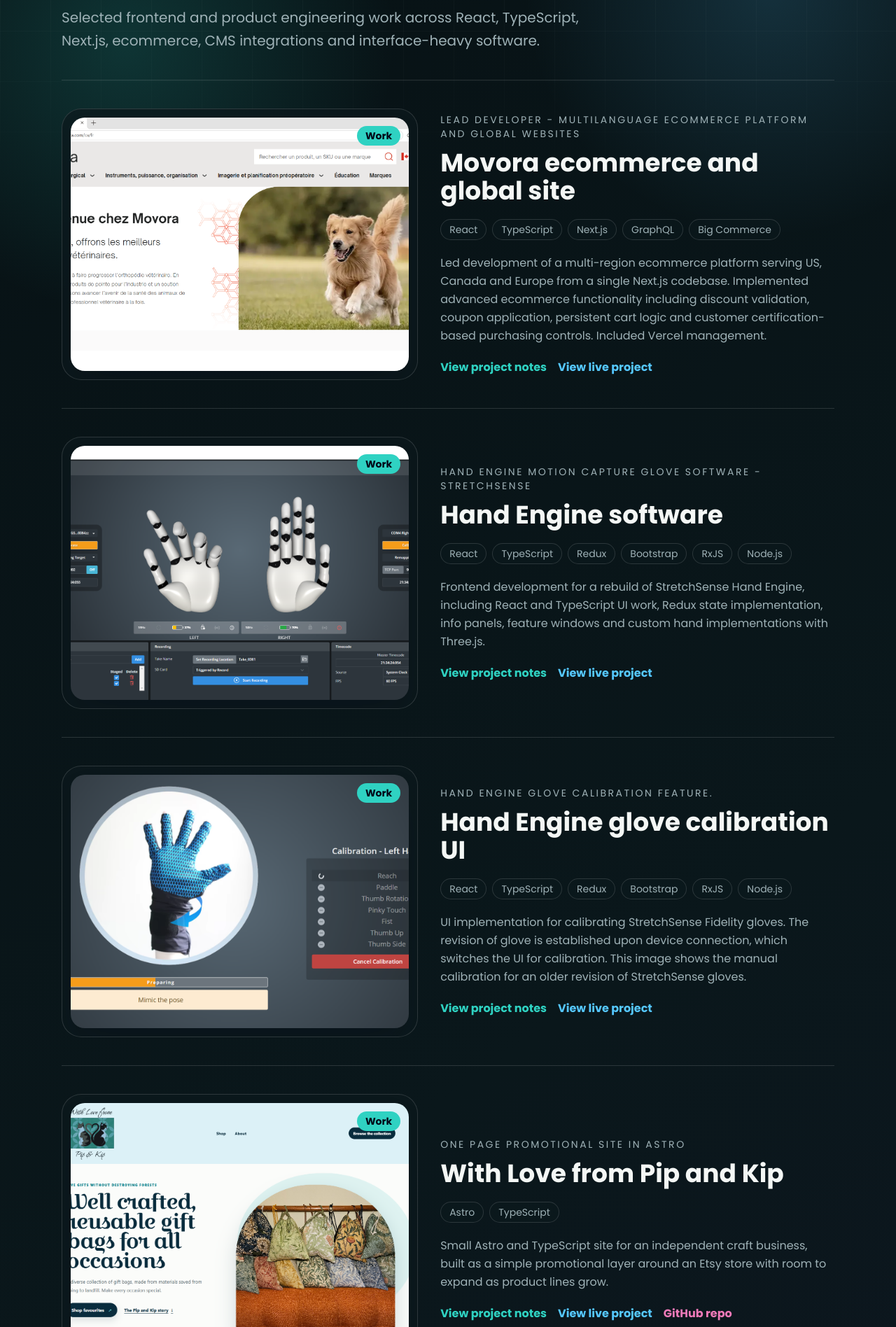
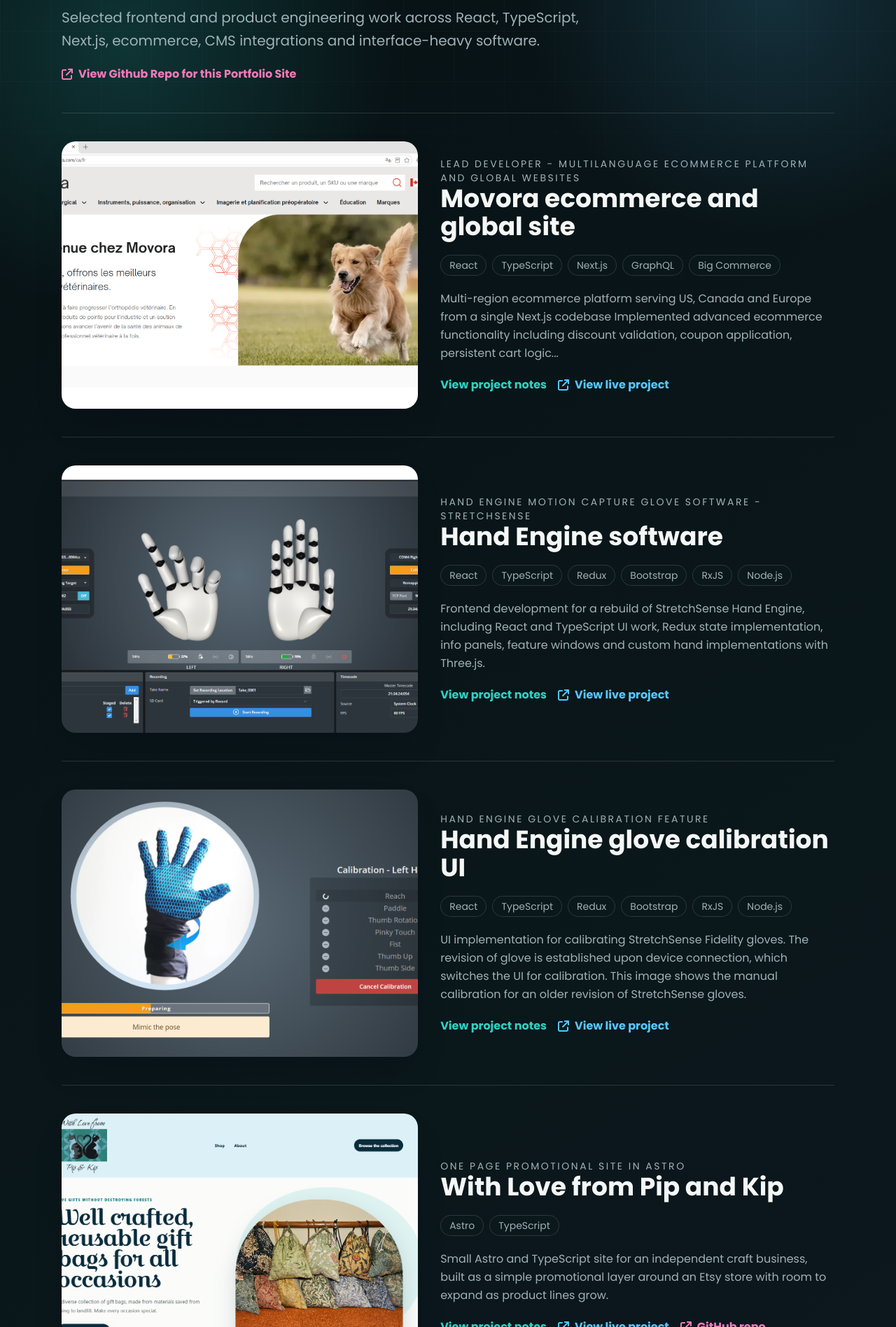
Before and after one commit to Floony7/next-blog-portfolio-2024, a Next.js app: page /portfolio in a window 1280 px wide. Shown: the part 244-2140 px from the top of the page at 70% size. Built offline with nearby package versions, Linux system fonts and the light colour scheme.

Commit message:
Add ColorLink and ImageView components, update project and portfolio pages

```diff
--- a/src/app/portfolio/[shortName]/page.tsx
+++ b/src/app/portfolio/[shortName]/page.tsx
@@ -1,5 +1,6 @@
 import { projectsData } from "@/data";
 import ReturnLink from "@/components/return-link";
+import ImageView from "@/components/image-view";
 
 export default async function ProjectPage({
   params,
@@ -8,7 +9,7 @@
 }) {
   const { shortName } = params;
   const project = projectsData.find((p) => p.shortName === shortName);
-  const { title, description, paragraphs } = project || {};
+  const { title, description, paragraphs, img } = project || {};
 
   return (
     <section className="site-width mb-16 mt-14 project-details">
@@ -22,9 +23,19 @@
             <h1 className="mb-4 mt-3 text-4xl font-semibold sm:text-6xl">
               {title}
             </h1>
-            <p className="max-w-3xl text-xl leading-relaxed text-[var(--clr-muted)]">
+            <div className="mb-4 flex flex-col-reverse gap-4 sm:gap-6 md:flex-row">
+              <div className="flex flex-col justify-center">
+                <p className="relative max-w-3xl text-xl leading-relaxed text-[var(--clr-muted)] lg:before:absolute lg:before:-left-5 lg:before:-top-12 lg:before:font-serif lg:before:text-9xl lg:before:leading-none lg:before:text-[var(--clr-pink-accent)] lg:before:opacity-50 lg:before:content-['“']">
                   {description}
                 </p>
+              </div>
+
+              {img && (
+                <ImageView filename={img} title={title || "Project Image"} />
+              )}
+            </div>
+            <div className="mt-8">
+              <h3 className="text-xl font-semibold mb-2">Project details</h3>
               {paragraphs
                 ? paragraphs?.map((paragraph, index) => (
                     <p key={`${project.shortName}-paragraph-${index}`}>
@@ -33,6 +44,7 @@
                   ))
                 : null}
             </div>
+          </div>
         ) : (
           <h1>No such project</h1>
         )}
--- a/src/app/portfolio/page.tsx
+++ b/src/app/portfolio/page.tsx
@@ -1,3 +1,4 @@
+import ColorLink from "@/components/color-link";
 import PortfolioItem from "@/components/portfolio-item";
 import { projectsData } from "@/data";
 
@@ -16,6 +17,14 @@
           TypeScript, Next.js, ecommerce, CMS integrations and interface-heavy
           software.
         </p>
+        <p className="mt-5">
+          <ColorLink
+            href="https://github.com/Floony7/next-blog-portfolio-2024"
+            color="pink"
+            text="View Github Repo for this Portfolio Site"
+            isExternal={true}
+          />
+        </p>
         <div className="mt-10">
           {projectsData.map((project) => (
             <PortfolioItem key={project.id} project={project} />
--- /dev/null
+++ b/src/components/color-link.tsx
@@ -0,0 +1,33 @@
+import Link from "next/link";
+import { FaArrowUpRightFromSquare } from "react-icons/fa6";
+
+type LinkColor = "pink" | "teal" | "sky";
+
+const linkColorClasses: Record<LinkColor, string> = {
+  pink: "text-[var(--clr-pink-accent)]",
+  teal: "text-[var(--clr-teal-accent)]",
+  sky: "text-[var(--clr-sky-accent)]",
+};
+
+type Props = {
+  href: string;
+  color: LinkColor;
+  text: string;
+  isExternal?: boolean;
+};
+
+export default function ColorLink({ href, color, text, isExternal }: Props) {
+  const colorClass = linkColorClasses[color];
+
+  return (
+    <Link
+      href={href}
+      target={isExternal ? "_blank" : undefined}
+      rel="noopener noreferrer"
+      className={`inline-flex items-center gap-2 font-semibold ${colorClass} no-underline transition hover:text-[var(--clr-purple-hover)]`}
+    >
+      {isExternal ? <FaArrowUpRightFromSquare className="h-4 w-4" /> : null}
+      {text}
+    </Link>
+  );
+}
--- /dev/null
+++ b/src/components/image-view.tsx
@@ -0,0 +1,24 @@
+import Image from "next/image";
+
+type Props = {
+  filename: string;
+  title: string;
+  customHeight?: number;
+};
+
+export default function PortfolioItem({
+  filename,
+  title,
+  customHeight,
+}: Props) {
+  return (
+    <Image
+      className="rounded-[1.25rem] object-cover shadow-2xl shadow-slate-950/20"
+      src={`/images/portfolio/${filename}`}
+      alt={title}
+      width="600"
+      height={customHeight || 400}
+      priority={true}
+    />
+  );
+}
--- a/src/components/portfolio-item.tsx
+++ b/src/components/portfolio-item.tsx
@@ -1,6 +1,8 @@
 import { Project } from "@/data";
 import Link from "next/link";
 import Image from "next/image";
+import ColorLink from "./color-link";
+import type { ReactNode } from "react";
 
 export default function PortfolioItem(props: { project: Project }) {
   const {
@@ -22,10 +24,7 @@
       key={id}
       className="group grid gap-8 border-t border-[var(--clr-border)] py-10 lg:grid-cols-[minmax(0,0.95fr)_minmax(0,1.05fr)] lg:items-center"
     >
-      <Link
-        href={`/portfolio/${shortName}`}
-        className="relative block overflow-hidden rounded-[1.75rem] border border-[var(--clr-border)] bg-[var(--clr-surface)] p-3 transition duration-300 group-hover:-translate-y-1 group-hover:border-[var(--clr-sky-accent)]"
-      >
+      <ProjectNotesLink shortName={shortName}>
         <Image
           className="aspect-[4/3] w-full rounded-[1.25rem] object-cover shadow-2xl shadow-slate-950/20"
           src={`/images/portfolio/${img}`}
@@ -37,15 +36,17 @@
         <span className="absolute right-6 top-6 rounded-full bg-[var(--clr-teal-accent)] px-3 py-1 text-sm font-semibold text-slate-950">
           Work
         </span>
-      </Link>
+      </ProjectNotesLink>
       <div className="space-y-5">
         <div className="space-y-3">
           <p className="text-sm uppercase tracking-[0.18em] text-[var(--clr-muted)]">
             {subtitle}
           </p>
-          <h2 className="text-3xl font-semibold leading-tight sm:text-4xl">
-            {title}
-          </h2>
+          <ProjectNotesLink shortName={shortName}>
+            <h2 className="text-3xl font-semibold leading-tight sm:text-4xl">
+              {title}
+            </h2>
+          </ProjectNotesLink>
         </div>
         <ul className="flex list-none flex-wrap gap-2 p-0">
           {techItems.map((item) => (
@@ -61,34 +62,41 @@
         ) : null}
 
         <div className="flex flex-wrap gap-4">
-          <Link
+          <ColorLink
             href={`/portfolio/${shortName}`}
-            className="font-semibold text-[var(--clr-teal-accent)] no-underline transition hover:text-[var(--clr-sky-accent)]"
-          >
-            View project notes
-          </Link>
+            color="teal"
+            text="View project notes"
+            isExternal={false}
+          />
           {url !== "" ? (
-            <Link
+            <ColorLink
               href={url}
-              target="_blank"
-              className="font-semibold text-[var(--clr-sky-accent)] no-underline transition hover:text-[var(--clr-pink-accent)]"
-            >
-              {hasVideo === true ? "View video" : "View live project"}
-            </Link>
+              color="sky"
+              text={hasVideo ? "View video" : "View live project"}
+              isExternal={true}
+            />
           ) : (
             <span className="text-[var(--clr-muted)]">Not currently live</span>
           )}
           {repo !== "" ? (
-            <Link
+            <ColorLink
               href={repo}
-              target="_blank"
-              className="font-semibold text-[var(--clr-pink-accent)] no-underline transition hover:text-[var(--clr-sky-accent)]"
-            >
-              GitHub repo
-            </Link>
+              color="pink"
+              text="GitHub repo"
+              isExternal={true}
+            />
           ) : null}
         </div>
       </div>
     </article>
   );
 }
+
+type ProjectNotesLinkProps = {
+  shortName: string;
+  children: ReactNode;
+};
+
+const ProjectNotesLink = ({ shortName, children }: ProjectNotesLinkProps) => {
+  return <Link href={`/portfolio/${shortName}`}>{children}</Link>;
+};
--- a/src/data/mock.ts
+++ b/src/data/mock.ts
@@ -49,12 +49,11 @@
     title: 'Movora ecommerce and global site',
     subtitle: 'Lead Developer - multilanguage ecommerce platform and global websites',
     tech: 'React / TypeScript / Next.js / GraphQL / Big Commerce',
-    description: 'Led development of a multi-region ecommerce platform serving US, Canada and Europe from a single Next.js codebase. Implemented advanced ecommerce functionality including discount validation, coupon application, persistent cart logic and customer certification-based purchasing controls. Included Vercel management.',
-    // TODO: Add factual project details: team size, release scope, performance constraints, measurable outcomes and specific ownership boundaries.
+    description: 'Multi-region ecommerce platform serving US, Canada and Europe from a single Next.js codebase Implemented advanced ecommerce functionality including discount validation, coupon application, persistent cart logic...',
     paragraphs: [
       'Movora is a global ecommerce platform for a leading manufacturer of motion capture gloves. The platform serves customers in the US, Canada and Europe from a single Next.js codebase, with multi-language support and region-specific content.',
       'I led the development of the platform, implementing advanced ecommerce functionality including discount validation, coupon application, persistent cart logic and customer certification-based purchasing controls.',
-      'The project involved close collaboration with the design team, as well as with the backend team to ensure seamless integration with the Big Commerce API.'
+      'The project involved working from a Figma design, Big Commerce API integrations including both REST and GraphQL.'
     ],
     url: 'https://movora.com/',
     repo: '',
@@ -68,7 +67,6 @@
     subtitle: 'Hand Engine motion capture glove software - StretchSense',
     tech: 'React / TypeScript / Redux / Bootstrap / RxJS / Node.js',
     description: 'Frontend development for a rebuild of StretchSense Hand Engine, including React and TypeScript UI work, Redux state implementation, info panels, feature windows and custom hand implementations with Three.js.',
-    // TODO: Add factual project details: product context, exact frontend ownership, release impact, and any collaboration with backend or hardware teams.
     paragraphs: [
       'Hand Engine is a software application for configuring and calibrating motion capture gloves. It is used by customers to set up their gloves for motion capture, and to calibrate them for accurate tracking.',
       'I was responsible for the frontend development of the Hand Engine software, including implementing the UI in React and TypeScript, managing state with Redux, and integrating with the backend API.',
@@ -83,10 +81,9 @@
     shortName: 'hand-engine-smart-blend',
     img: 'smart-blend-ui.png',
     title: 'Hand Engine glove calibration UI',
-    subtitle: 'Hand Engine glove calibration feature.',
+    subtitle: 'Hand Engine glove calibration feature',
     tech: 'React / TypeScript / Redux / Bootstrap / RxJS / Node.js',
     description: 'UI implementation for calibrating StretchSense Fidelity gloves. The revision of glove is established upon device connection, which switches the UI for calibration. This image shows the manual calibration for an older revision of StretchSense gloves.',
-    // TODO: Add factual project details: calibration workflow constraints, state model decisions, user impact and validation approach.
     paragraphs: [
       'The Hand Engine software includes a calibration feature for StretchSense Fidelity gloves. The calibration process is essential for ensuring accurate motion capture data.',
       'I implemented the UI for the calibration feature, which involves detecting the glove revision upon device connection and switching the UI accordingly.',
@@ -104,7 +101,6 @@
     subtitle: 'One page promotional site in Astro',
     tech: 'Astro / TypeScript',
     description: 'Small Astro and TypeScript site for an independent craft business, built as a simple promotional layer around an Etsy store with room to expand as product lines grow.',
-    // TODO: Add factual project details if this becomes a stronger product case study: content model, owner workflow, and expansion plans.
     paragraphs: [
       'With Love from Pip and Kip is a small promotional site for an independent craft business. The site was built using Astro and TypeScript, and serves as a simple promotional layer around the business\'s Etsy store.',
       'The project involved designing a clean and modern layout, implementing responsive design, and ensuring that the site was fast and accessible.',
@@ -114,20 +110,6 @@
     repo: 'https://github.com/Floony7/pip-and-kip-website',
     hasVideo: false
   },
-  // {
-  //   id: nanoid(),
-  //   shortName: 'ecommerce-react',
-  //   img: 'ecommerce-react-icestore.png',
-  //   title: 'React ecommerce site (In Progress)',
-  //   subtitle: 'Fullstack React application.',
-  //   tech: 'React / Redux / Firebase / Styled Components / Stripe',
-  //   description: 'Building a full ecommerce site with React.',
-  //   paragraphOne: '',
-  //   paragraphTwo: '',
-  //   url: '',
-  //   repo: 'https://github.com/Floony7/ecommerce-react',
-  //   hasVideo: false
-  // },
   {
     id: nanoid(),
     shortName: 'next-pokedex',
@@ -136,7 +118,6 @@
     subtitle: 'Find Pokemon with my version of the Pokedex.',
     tech: 'Next.js 14 / Radix UI Theme / Tailwind',
     description: 'Next.js 14 experiment using a public API to search Pokemon and render profile data, useful for practising App Router data fetching, UI composition and third-party API integration.',
-    // TODO: Add factual project details: data fetching approach, error states, accessibility considerations and any testing added.
     paragraphs: [
       'This project is a Next.js 14 application that allows users to search for Pokemon and view their profile data. It uses a public API to fetch the data and renders it in a clean and modern UI.',
       'The project was built as an experiment to practice using the App Router for data fetching, composing UI components, and integrating with third-party APIs.',
@@ -146,34 +127,6 @@
     repo: 'https://github.com/Floony7/pokemon-directory',
     hasVideo: false
   },
-  // {
-  //   id: nanoid(),
-  //   shortName: 'jsanz-website',
-  //   img: 'jsanz-website.png',
-  //   title: 'Japanese Studies Aotearoa New Zealand',
-  //   subtitle: 'Website developed with WordPress to give administrators more access and control of their content and increase outreach.',
-  //   tech: 'WordPress / Bootstrap',
-  //   description: 'Website designed and built for JSANZ — an advocacy network for Japanese language education and Japanese studies at tertiary level in Aotearoa New Zealand.',
-  //   paragraphOne: '',
-  //   paragraphTwo: '',
-  //   url: 'https://jsanz.org/home/',
-  //   repo: '',
-  //   hasVideo: false
-  // },
-  // {
-  //   id: nanoid(),
-  //   shortName: 'gatsby-portfolio',
-  //   img: 'gatsby-portfolio.png',
-  //   title: 'Previous Portfolio',
-  //   subtitle: 'My previous portfolio website',
-  //   tech: 'Gatsby.js',
-  //   description: 'Built in 2021 using Gatsby and vanilla JavaScript. I used this portfolio to experiment with some CSS background-blend-mode techniques. From a design perspective, I opted for the one page treatment, owing to the simplicity of the content and data.',
-  //   paragraphOne: '',
-  //   paragraphTwo: '',
-  //   url: '',
-  //   repo: 'https://github.com/Floony7/gatsby-portfolio',
-  //   hasVideo: false
-  // },
   {
     id: nanoid(),
     shortName: 'piko-cafe',
@@ -182,7 +135,6 @@
     subtitle: 'Piko Cafe redesign and development. Student run cafe in the Faculty of Hospitality, Auckland University of Technology.',
     tech: 'HTML5 / CSS3 / jQuery',
     description: 'Earlier web design and development work for a student-run cafe, included for background rather than as a current technical focus.',
-    // TODO: Add factual project details or consider moving older jQuery projects into a short "early work" section.
     paragraphs: [
       'Piko Cafe is a student-run cafe in the Faculty of Hospitality at Auckland University of Technology. I was involved in the redesign and development of their website, which was built using HTML5, CSS3, and jQuery.',
       'The project involved creating a modern and responsive design, implementing interactive features using jQuery, and ensuring that the site was accessible and user-friendly.',
@@ -200,7 +152,6 @@
     subtitle: 'Web development for student run restaurant in the Faculty of Hospitality, Auckland University of Technology.',
     tech: 'HTML5 / CSS3 / jQuery',
     description: 'Earlier HTML, CSS and jQuery site work for a student-run restaurant, useful context for the long-term web background but secondary to current React and Next.js work.',
-    // TODO: Add factual project details or consider moving older jQuery projects into a short "early work" section.
     paragraphs: [
       'Four Seasons Restaurant is a student-run restaurant in the Faculty of Hospitality at Auckland University of Technology. I was involved in the web development for their website, which was built using HTML5, CSS3, and jQuery.',
       'The project involved creating a visually appealing design, implementing interactive features using jQuery, and ensuring that the site was responsive and user-friendly.',
```
Also changed, not shown: src/app/portfolio/[shortName]/not-found.tsx (+2 -5 lines). Lines whose indentation alone changed are shown as unchanged.
